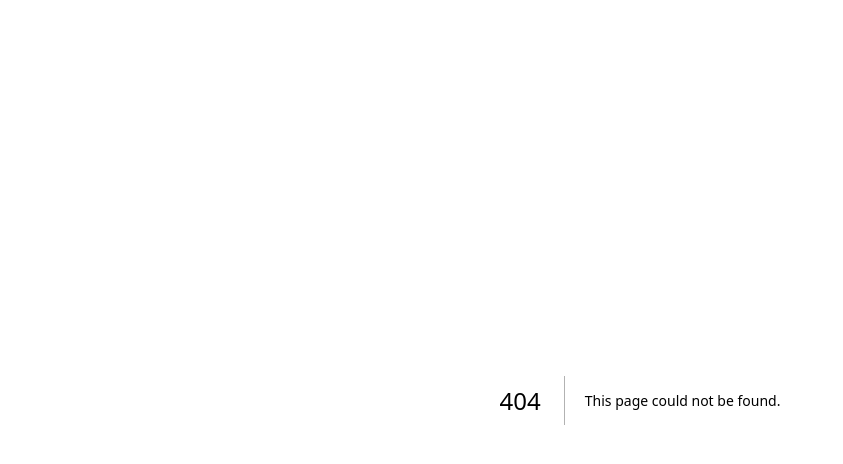
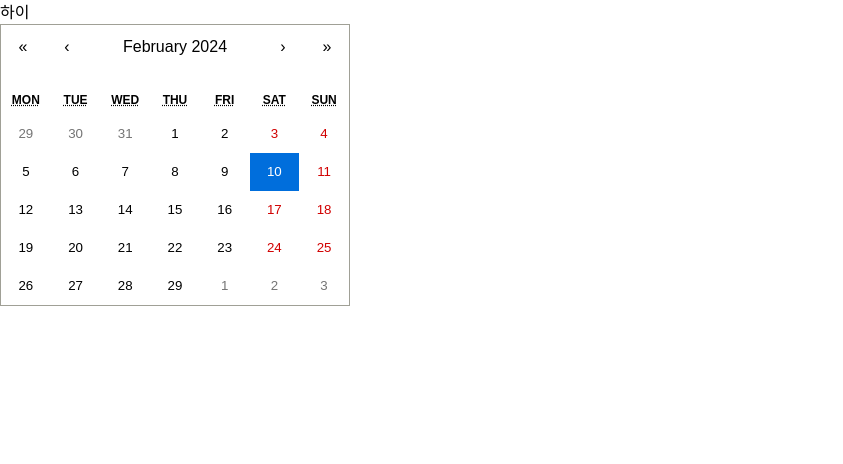
Before and after one commit to moidot/frontend, a Next.js app: page /test in a window 1280 px wide. Before the commit this address had no page. Shown: the top 464 px of the page, without its empty margins (0-843 px from the left). Built offline with nearby package versions, Linux system fonts and the light colour scheme.

Commit message:
fix:수정커밋

```diff
--- a/package.json
+++ b/package.json
@@ -24,6 +24,7 @@
     "next": "13.4.13",
     "postcss": "^8.4.27",
     "react": "18.2.0",
+    "react-calendar": "^4.7.0",
     "react-cookie": "^6.1.0",
     "react-cookies": "^0.1.1",
     "react-dom": "18.2.0",
--- a/src/components/spaceCreate/SpaceCreateCalendarModal.tsx
+++ b/src/components/spaceCreate/SpaceCreateCalendarModal.tsx
@@ -0,0 +1,14 @@
+import React, { useState } from 'react';
+import Calendar from 'react-calendar';
+import '../../../node_modules/react-calendar/dist/Calendar.css';
+
+const SpaceCreateCalendarModal = () => {
+  const [value, onChange] = useState(new Date());
+
+  return (
+    <div>
+      <Calendar onChange={onChange} value={value} />
+    </div>
+  );
+};
+export default SpaceCreateCalendarModal;
--- a/src/components/spaceCreate/index.tsx
+++ b/src/components/spaceCreate/index.tsx
@@ -9,7 +9,7 @@ const SpaceCreate = () => {
       <Funnel>
         <SpaceCreateName />
         <SpaceCreateInfo />
-
+ㄴ
         <SpaceCreateMoveInfo />
       </Funnel>
     </div>
--- /dev/null
+++ b/src/pages/test/index.tsx
@@ -0,0 +1,11 @@
+import SpaceCreateCalendarModal from '@/components/spaceCreate/SpaceCreateCalendarModal';
+
+const TestPage = () => {
+  return (
+    <div>
+      <h1>하이</h1>
+      <SpaceCreateCalendarModal />
+    </div>
+  );
+};
+export default TestPage;
```
Also changed, not shown: 1 other file (tests, documents, lock files or other folders).
